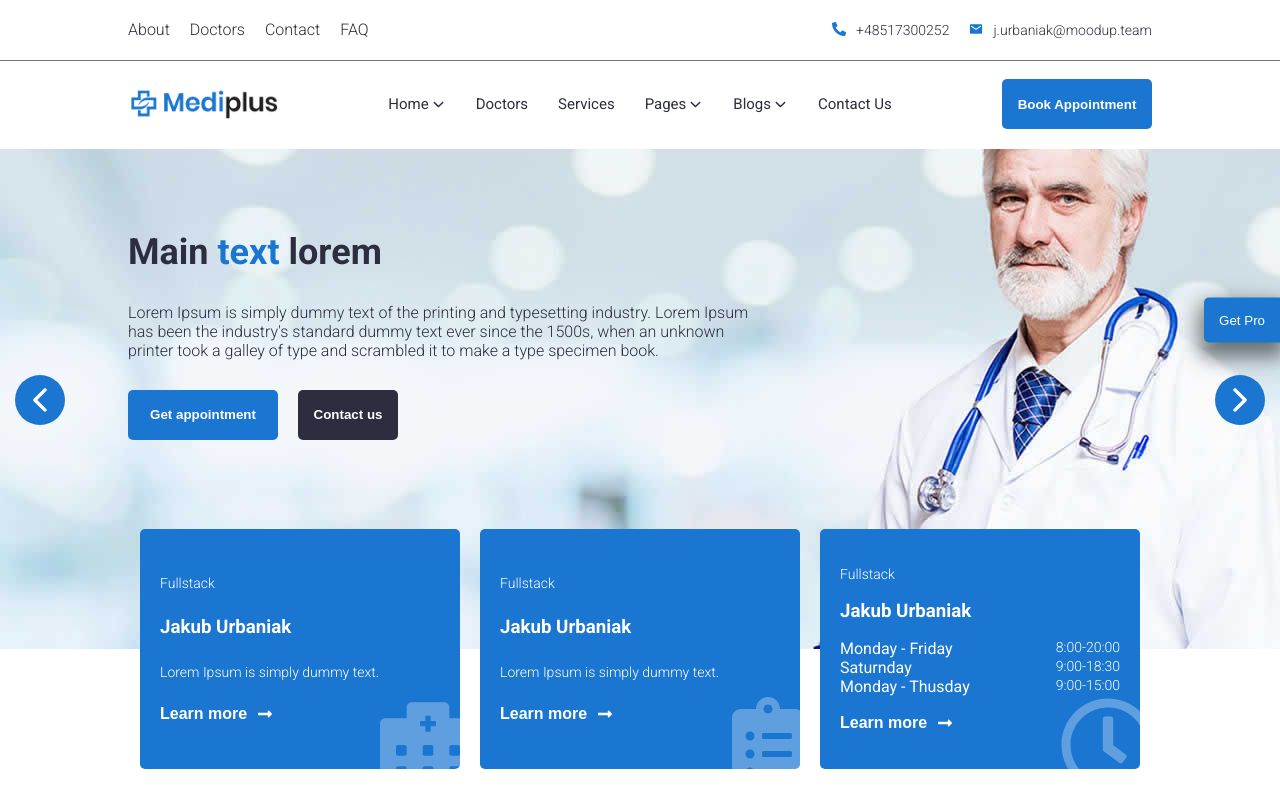
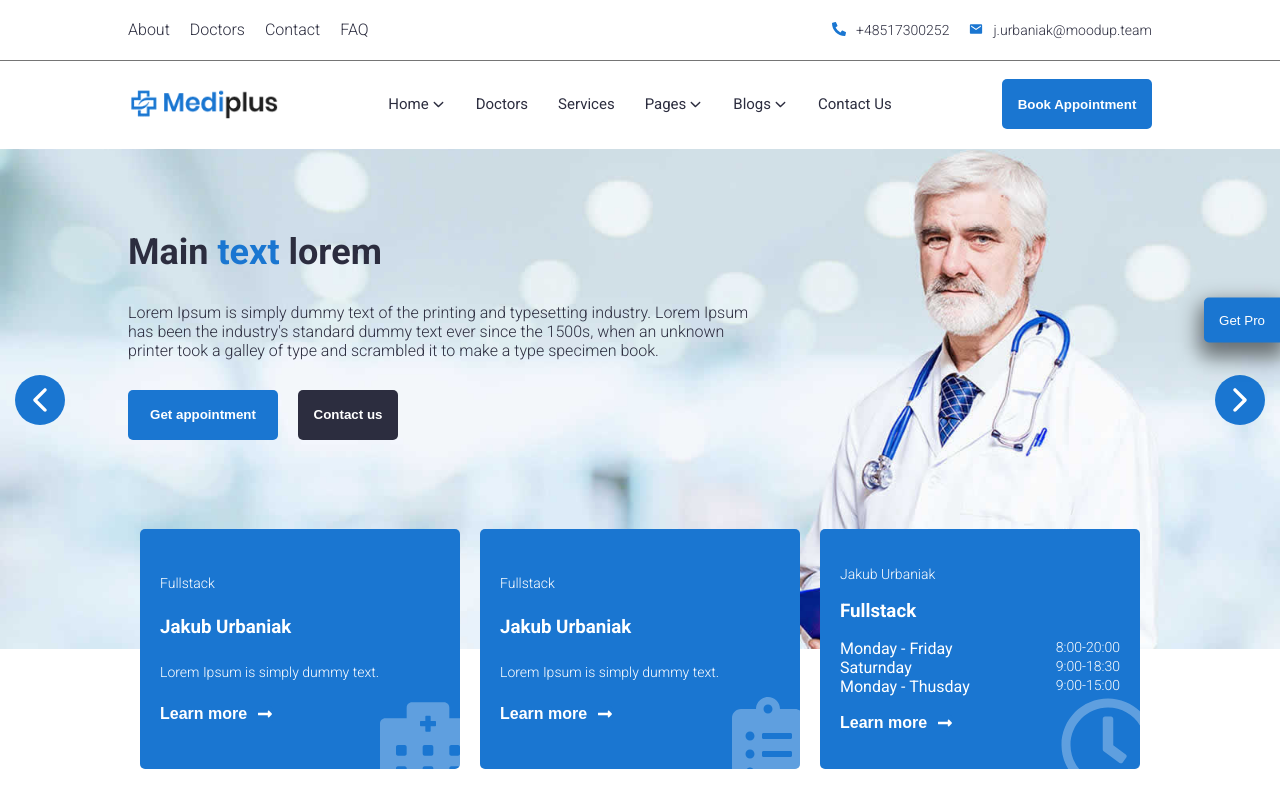
Before and after one commit to KubaBaniak/mediaplus, a React (Vite) app: page / in a window 1280 px wide. Shown: the top 808 px of the page. Built offline with nearby package versions, Linux system fonts and the light colour scheme.

Commit message:
change carousel on click

```diff
--- a/src/components/card/cardSchedule.tsx
+++ b/src/components/card/cardSchedule.tsx
@@ -26,7 +26,7 @@ export default function ScheduleCard({
       <h3>{scheduleCardData.title}</h3>
       <ul className="schedule-card--list">
         {scheduleCardData.text.map((day) => (
-          <li className="schedule-card--schedule">
+          <li key={day.days} className="schedule-card--schedule">
             {day.days}
             <span className="schedule-card--days">{day.time}</span>
           </li>
--- a/src/components/carousel/carousel.scss
+++ b/src/components/carousel/carousel.scss
@@ -7,7 +7,7 @@
   display: flex;
   flex-direction: column;
   overflow: hidden;
-  background: url(../../assets/img/slider.jpg) no-repeat center center fixed;
+  //background: url(../../assets/img/slider.jpg) no-repeat center center fixed;
 
 
   .carousel__main {
--- a/src/components/carousel/carousel.tsx
+++ b/src/components/carousel/carousel.tsx
@@ -1,13 +1,44 @@
+import { useState } from "react";
 import "./carousel.scss";
 import { IoIosArrowBack, IoIosArrowForward } from "react-icons/io";
 
 export default function Carousel() {
+  const [currentImage, setCurrentImage] = useState(1);
+
+  const changeCarouselImage = (nextImage: boolean) => {
+    setCurrentImage((prev) => {
+      console.log(prev);
+      if (nextImage) {
+        return ((prev + 1) % 3) + 1;
+      } else {
+        return ((prev - 1) % 3) + 1;
+      }
+    });
+  };
+
+  const imageUrl = new URL(
+    `/src/assets/img/slider${currentImage}.jpg`,
+    import.meta.url,
+  );
+  const currentImageBackground = {
+    backgroundImage: `url(${imageUrl})`,
+    backgroundPosition: "center",
+    backgroundRepeat: "no-repeat",
+    backgroundSize: "cover",
+  };
+
   return (
-    <div className="carousel">
-      <div className="carousel__arrow--left">
+    <div className="carousel" style={currentImageBackground}>
+      <div
+        className="carousel__arrow--left"
+        onClick={() => changeCarouselImage(false)}
+      >
         <IoIosArrowBack />
       </div>
-      <div className="carousel__arrow--right">
+      <div
+        className="carousel__arrow--right"
+        onClick={() => changeCarouselImage(true)}
+      >
         <IoIosArrowForward />
       </div>
       <div className="carousel__main">
--- a/src/pages/homePage/homePage.tsx
+++ b/src/pages/homePage/homePage.tsx
@@ -29,8 +29,8 @@ export default function HomePageContent() {
         />
         <ScheduleCard
           scheduleCardData={{
-            title: "Jakub Urbaniak",
-            secondaryTitle: "Fullstack",
+            title: "Fullstack",
+            secondaryTitle: "Jakub Urbaniak",
             text: [
               { days: "Monday - Friday", time: "8:00-20:00" },
               { days: "Saturnday", time: "9:00-18:30" },
```
Also changed, not shown: src/assets/img/slider1.jpg (renamed from src/assets/img/slider.jpg).
